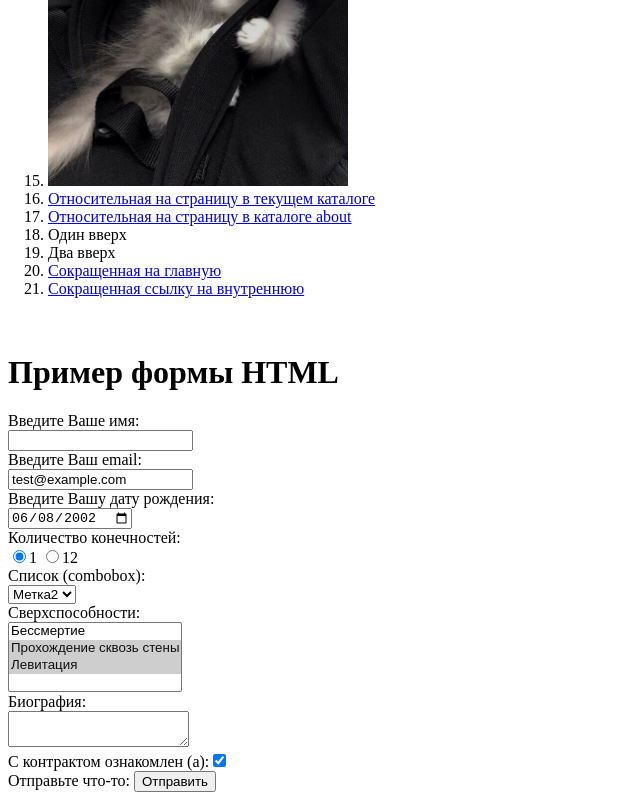
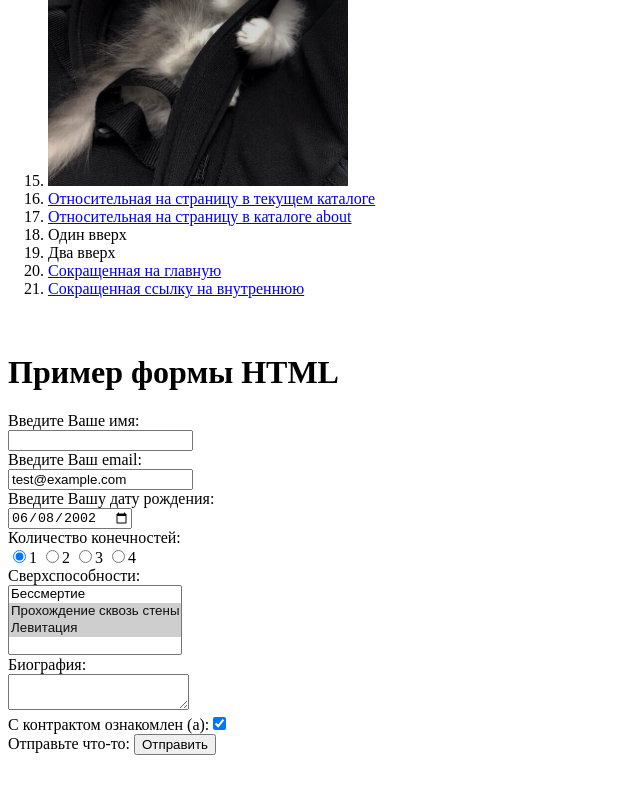
Before and after one commit to werukiee/web1, a plain HTML site: page index.html in a window 1280 px wide. Shown: the part 958-1758 px from the top of the page, without its empty margins (0-640 px from the left). After the commit the page ends 1721 px from the top, so only its background shows below. Drawn offline with Linux system fonts and the light colour scheme.

Commit message:
update 2

```diff
--- a/index.html
+++ b/index.html
@@ -81,18 +81,10 @@
 
       Количество конечностей:<br/>
       <label><input type="radio" checked="checked" name="radio-group-1" value="Значение1" />1</label>
-      <label><input type="radio" name="radio-group-1" value="Значение2"/>12</label><br/>
-
-
-
-      <label>
-        Список (combobox):<br />
-        <select name="field-name-3">
-          <option value="Значение1">Метка1</option>
-          <option value="Значение2" selected="selected">Метка2</option>
-          <option value="Значение3">Метка3</option>
-        </select>
-      </label><br />
+      <label><input type="radio" name="radio-group-1" value="Значение2"/>2</label>
+      <label><input type="radio" name="radio-group-1" value="Значение2"/>3</label>
+      <label><input type="radio" name="radio-group-1" value="Значение2"/>4</label>
+      <br/>
 
       <label>
         Сверхспособности:
```
